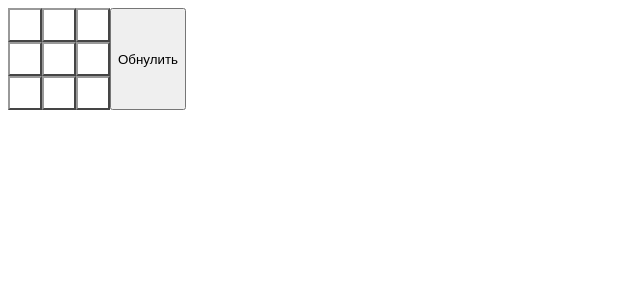
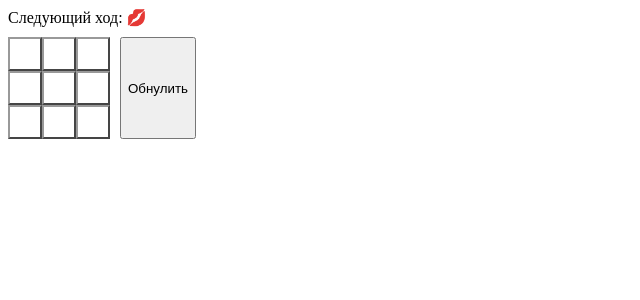
Before and after one commit to ili-che-w/react-lovegame, a React (Vite) app: page / in a window 1280 px wide. Shown: the top 300 px of the page, without its empty margins (0-640 px from the left). Built offline with nearby package versions, Linux system fonts and the light colour scheme.

Commit message:
add winner

```diff
--- a/src/App.tsx
+++ b/src/App.tsx
@@ -1,4 +1,25 @@
 import { useState } from 'react'
+// import calculateWinner from './calculate-winner.js'
+
+function calculateWinner(squares: Array<string | null>) {
+  const lines = [
+    [0, 1, 2],
+    [3, 4, 5],
+    [6, 7, 8],
+    [0, 3, 6],
+    [1, 4, 7],
+    [2, 5, 8],
+    [0, 4, 8],
+    [2, 4, 6]
+  ]
+  for (let i = 0; i < lines.length; i++) {
+    const [a, b, c] = lines[i]
+    if (squares[a] && squares[a] === squares[b] && squares[a] === squares[c]) {
+      return squares[a]
+    }
+  }
+  return null
+}
 
 interface SquareProps {
   value: string | null
@@ -43,8 +64,11 @@ function Board({ squares, handleClick }: BoardProps) {
 }
 
 function App() {
-  const [xIsNext, setXIsNext] = useState(true)
+  const [evenMove, setEvenMove] = useState(true)
   const [squares, setSquares] = useState(Array(9).fill(null))
+
+  const evenMoveSymbol = '\u{1F48B}',
+    oddMoveSymbol = '\u{1F498}'
 
   function handleClick(index: number) {
     if (squares[index]) {
@@ -52,23 +76,37 @@ function App() {
     }
 
     const nextSquares = squares.slice()
-    nextSquares[index] = xIsNext ? '\u{1F48B}' : '\u{1F498}'
+    nextSquares[index] = evenMove ? evenMoveSymbol : oddMoveSymbol
     setSquares(nextSquares)
-    setXIsNext(!xIsNext)
+    setEvenMove(!evenMove)
   }
 
   function refresh() {
     setSquares(Array(9).fill(null))
-    setXIsNext(true)
+    setEvenMove(true)
   }
+
+  const winner = calculateWinner(squares)
+  const status = ((winner) => {
+    if (winner) {
+      return `Победитель: ${winner}`
+    } else {
+      return `Следующий ход: ${evenMove ? evenMoveSymbol : oddMoveSymbol}`
+    }
+  })(winner)
 
   return (
     <>
-      <div className="status"></div>
+      <div className="status" style={{ marginBottom: '10px' }}>
+        {status}
+      </div>
 
       <div style={{ display: 'flex' }}>
         <Board squares={squares} handleClick={handleClick} />
-        <button onClick={refresh}>Обнулить</button>
+
+        <div style={{ marginLeft: '10px', display: 'flex' }}>
+          <button onClick={refresh}>Обнулить</button>
+        </div>
       </div>
     </>
   )
--- /dev/null
+++ b/src/calculate-winner.js
@@ -0,0 +1,19 @@
+export default function calculateWinner(squares) {
+  const lines = [
+    [0, 1, 2],
+    [3, 4, 5],
+    [6, 7, 8],
+    [0, 3, 6],
+    [1, 4, 7],
+    [2, 5, 8],
+    [0, 4, 8],
+    [2, 4, 6]
+  ]
+  for (let i = 0; i < lines.length; i++) {
+    const [a, b, c] = lines[i]
+    if (squares[a] && squares[a] === squares[b] && squares[a] === squares[c]) {
+      return squares[a]
+    }
+  }
+  return null
+}
```
